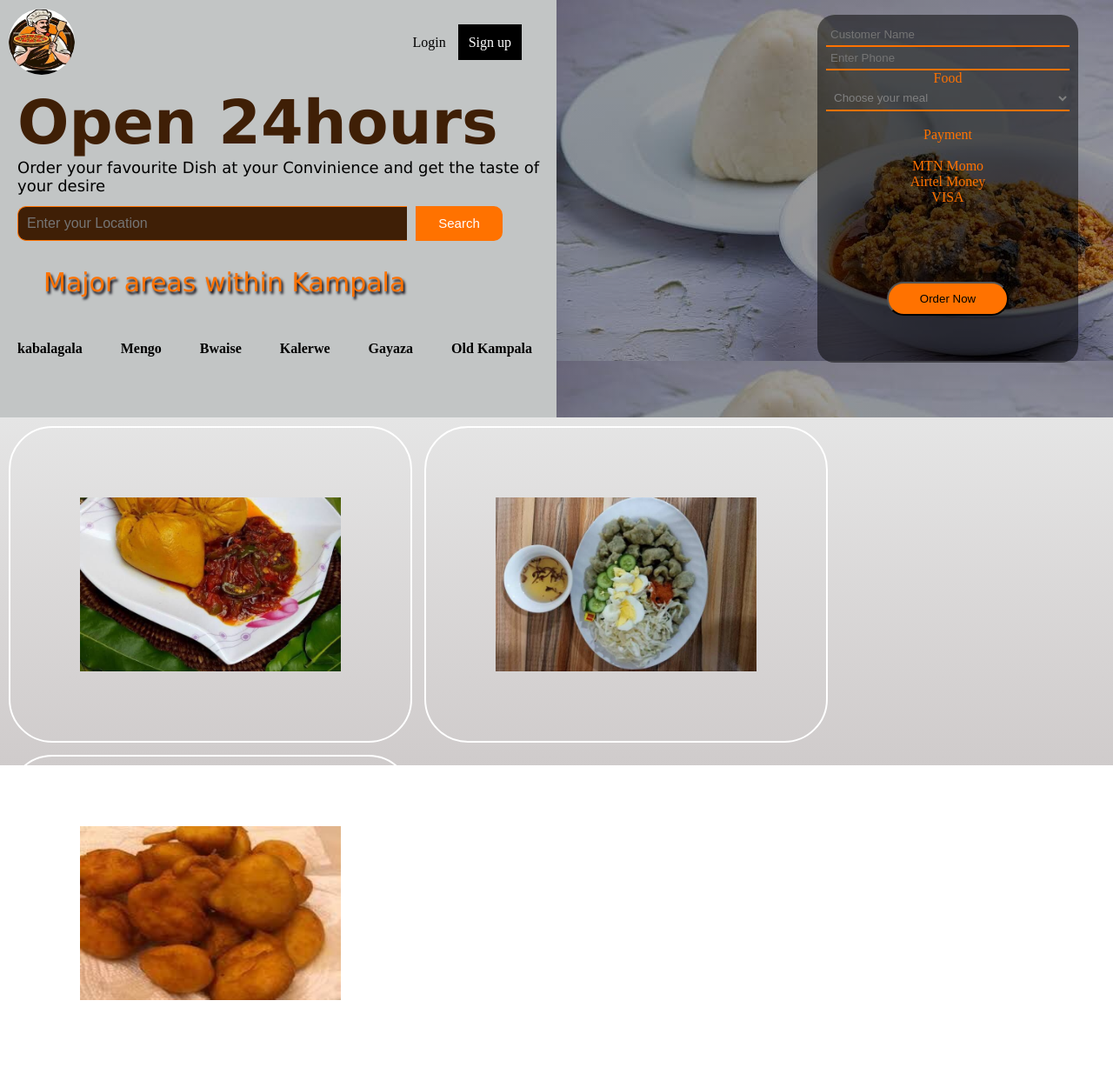
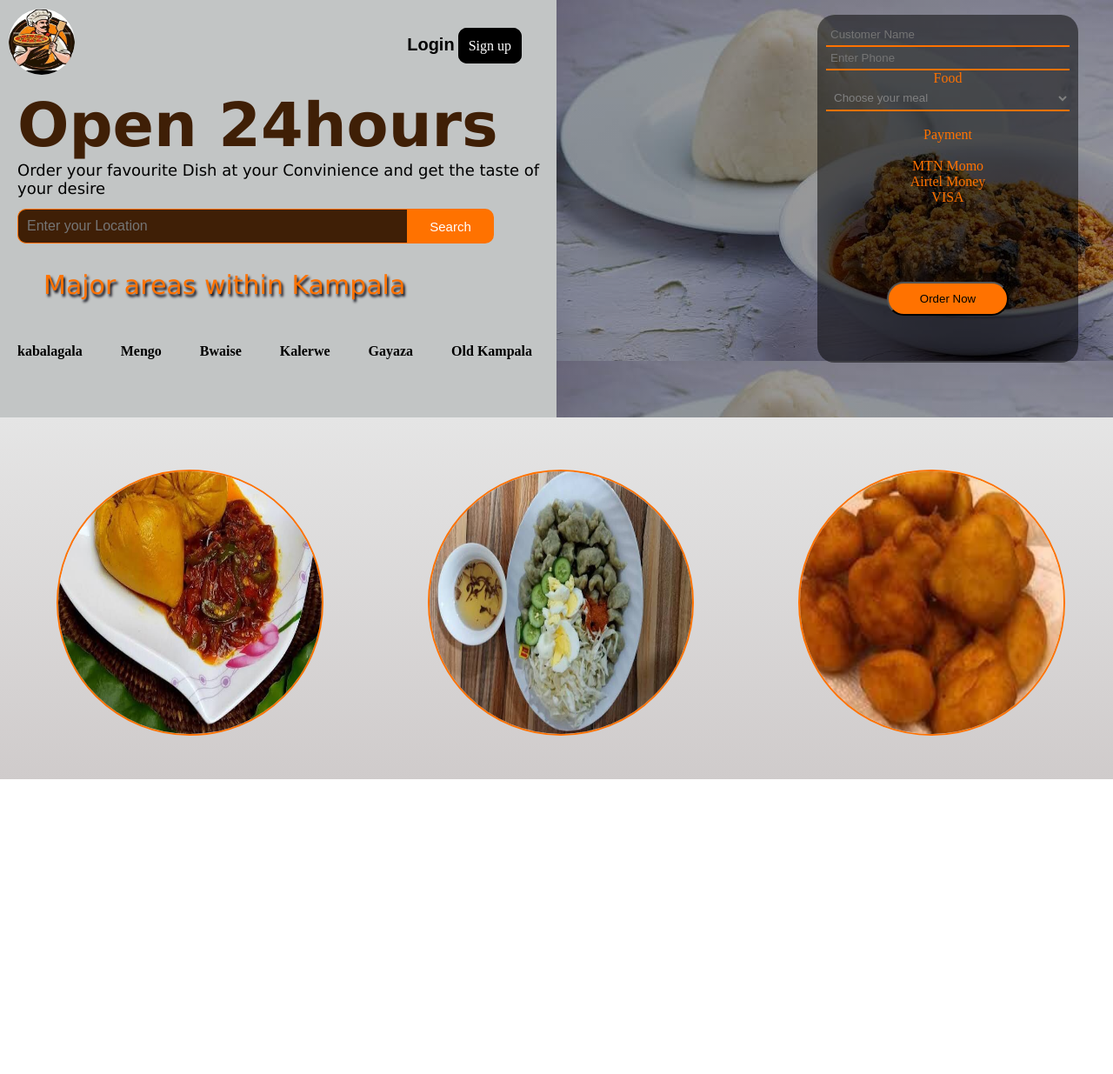
Before and after one commit to Akwilani/Online-foods-Orders, a plain HTML site: page index.html in a window 1280 px wide. Shown: the whole page at 87% size. After the commit the page ends 896 px from the top, so only its background shows below. Drawn offline with Linux system fonts and the light colour scheme.

Commit message:
Editing HTML and CSS files

```diff
--- a/index.html
+++ b/index.html
@@ -14,7 +14,7 @@
                 <img src="./img/logo.jpg" alt="logo">
             </div>
             <div class="flex-left">
-                 <a href="#">Login</a>
+                 <a href="# " class="log">Login</a>
                 <a href="#" class="a">Sign up</a>
             </div>
 
--- a/style.css
+++ b/style.css
@@ -35,11 +35,25 @@ a{
     text-decoration: none;
     padding: 10px;
     color: black;
+    margin-left: -10px;
 }
+
+.log {
+    font-size: 20px;
+    font-weight: 600;
+    font-family: sans-serif;
+}
+
 .a{
     border: 2px solid black;
     background-color: black;
     color: white;
+    border-radius: 10px;
+    transition: all 0.3s;
+}
+
+.a:hover {
+    background: #ff7200;
 }
 h1{
     font-family: 'Lucida Sans', 'Lucida Sans Regular', 'Lucida Grande', 'Lucida Sans Unicode', Geneva, Verdana, sans-serif;
@@ -127,21 +141,50 @@ form{
     background-color: #ff7200;
     padding: 10px;
 }
+
+
+
+
+
 .section-3{
     width: 100%;
-    height: 50vh;
+    /* height: 50vh; */
     background: linear-gradient(to top,rgba(160, 152, 152, 0.5),rgba(0,0,0,0.1));
+    display: flex;
+    justify-content: space-around;
+    align-items: center;
+    flex-wrap: wrap;
+    padding: 50px 0;
 }
 .section-3 img{
-    height: 200px;
-    width: 300px;
-
-    display:inline-flex;
-    justify-content: space-around;
-    padding: 80px;
-    border: 2px solid white;
-    border-radius: 50px;
+    height: 8cm;
+    width: 8cm;
+    padding: 0;
+    border: 2px solid #ff7200;
+    border-radius: 50%;
     margin-left: 10px;
     margin-top: 10px
 
 }
+
+.section-4{
+    width: 100%;
+    /* height: 50vh; */
+    background: red;
+    display: flex;
+    justify-content: space-around;
+    align-items: center;
+    flex-wrap: wrap;
+}
+
+
+.section-4 img{
+    height: 5cm;
+    width: 5cm;
+    padding: 0;
+    border: 2px solid #ff7200;
+    border-radius: 50%;
+    margin-left: 10px;
+    margin-top: 10px
+
+}
```
